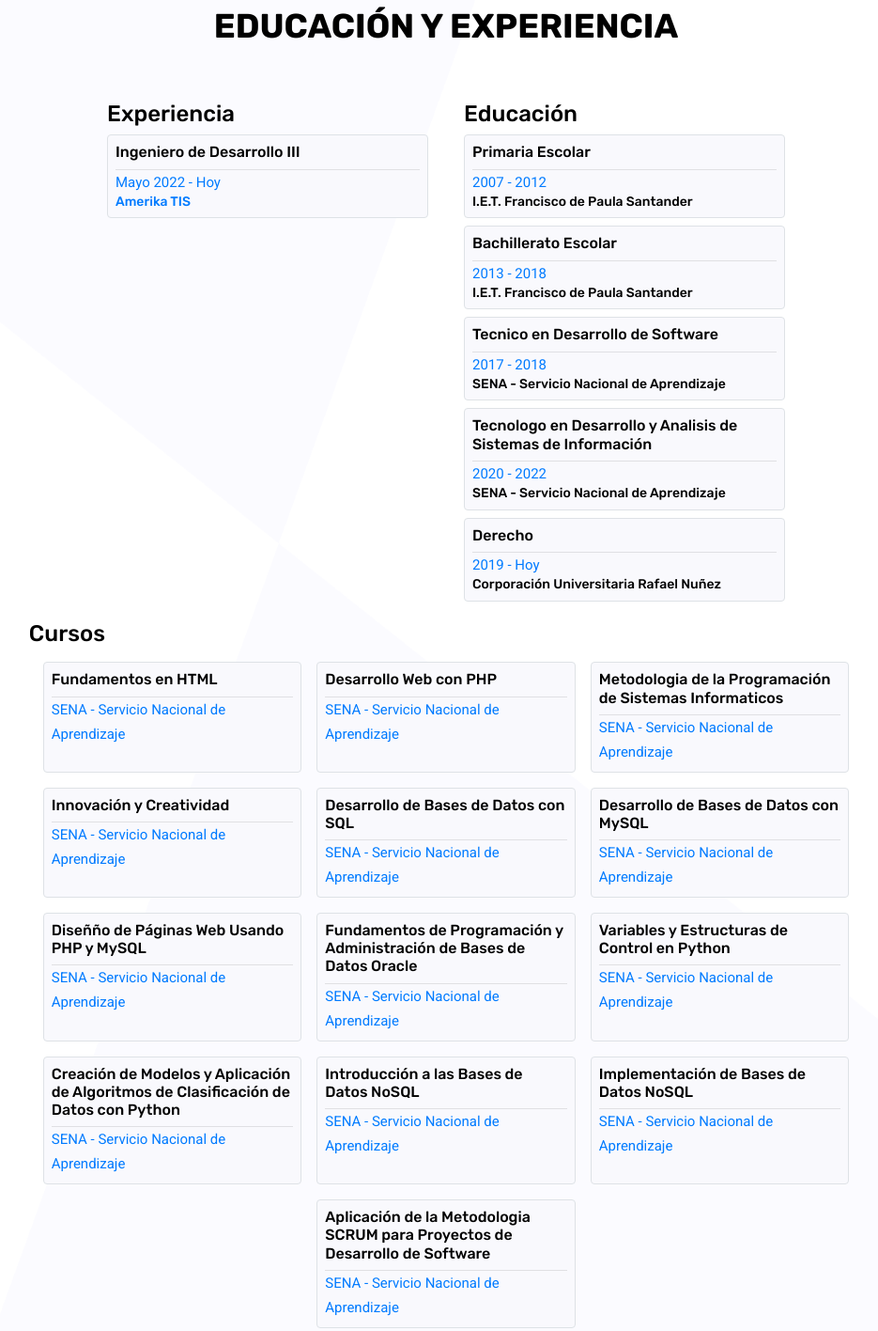
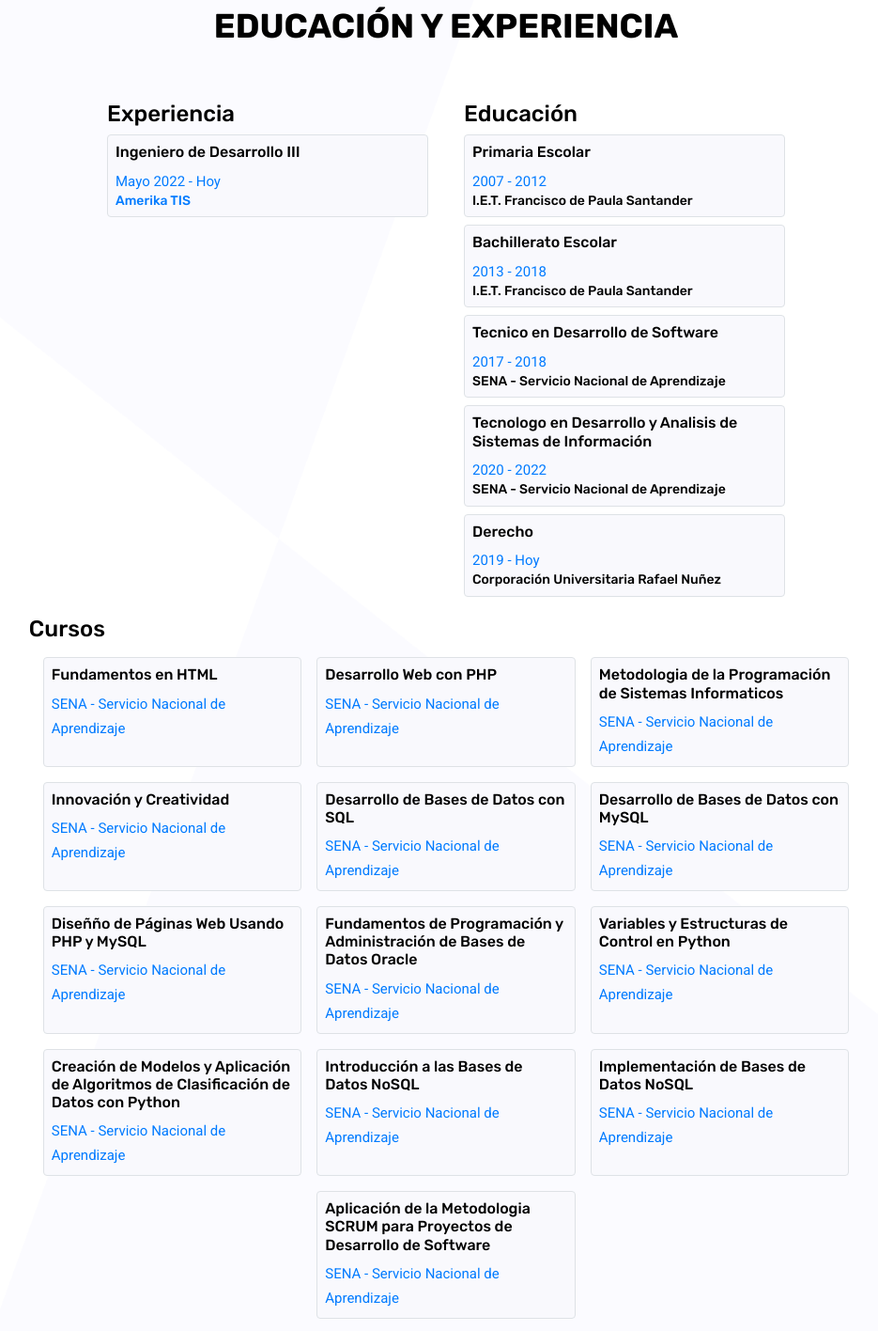
Before and after one commit to CarlosIriarteConsuegra/PortafolioDev, a plain HTML site: page index.html in a window 1280 px wide. Shown: the part 2584-4000 px from the top of the page at 94% size, without its empty margins (165-1100 px from the left). Drawn offline with Linux system fonts and the light colour scheme; some packages are replaced by stand-ins of ours.

Commit message:
Otras mejoras

```diff
--- a/index.html
+++ b/index.html
@@ -339,7 +339,6 @@
 							<div class="row gy-5 gx-4 m-1">
 								<div class="col-sm-12 border rounded p-2 mb-2 text-left feature_item">
 									<h5>Ingeniero de Desarrollo III</h5>
-									<hr class="text-primary my-0">
 									<p class="text-primary mb-0">Mayo 2022 - Hoy</p>
 									<h6 class="mb-0"><a href="https://www.amerikatis.co/">Amerika TIS</a></h6>
 								</div>
@@ -354,31 +353,26 @@
 							<div class="row gy-5 gx-4 m-1">
 								<div class="col-sm-12 border rounded p-2 mb-2 text-left feature_item">
 									<h5>Primaria Escolar</h5>
-									<hr class="text-primary my-0">
 									<p class="text-primary mb-0">2007 - 2012</p>
 									<h6 class="mb-0">I.E.T. Francisco de Paula Santander</h6>
 								</div>
 								<div class="col-sm-12 border rounded p-2 mb-2 text-left feature_item">
 									<h5>Bachillerato Escolar</h5>
-									<hr class="text-primary my-0">
 									<p class="text-primary mb-0">2013 - 2018</p>
 									<h6 class="mb-0">I.E.T. Francisco de Paula Santander</h6>
 								</div>
 								<div class="col-sm-12 border rounded p-2 mb-2 text-left feature_item">
 									<h5>Tecnico en Desarrollo de Software</h5>
-									<hr class="text-primary my-0">
 									<p class="text-primary mb-0">2017 - 2018</p>
 									<h6 class="mb-0">SENA - Servicio Nacional de Aprendizaje</h6>
 								</div>
 								<div class="col-sm-12 border rounded p-2 mb-2 text-left feature_item">
 									<h5>Tecnologo en Desarrollo y Analisis de Sistemas de Información</h5>
-									<hr class="text-primary my-0">
 									<p class="text-primary mb-0">2020 - 2022</p>
 									<h6 class="mb-0">SENA - Servicio Nacional de Aprendizaje</h6>
 								</div>
 								<div class="col-sm-12 border rounded p-2 mb-2 text-left feature_item">
 									<h5>Derecho</h5>
-									<hr class="text-primary my-0">
 									<p class="text-primary mb-0">2019 - Hoy</p>
 									<h6 class="mb-0">Corporación Universitaria Rafael Nuñez</h6>
 								</div>
@@ -394,68 +388,55 @@
 								<h3 class="col-lg-10 col-md-11 display-5 mb-2 m-1">Cursos</h3>
 								<div class="col-lg-3 col-md-5 border rounded p-2 m-2 text-left feature_item">
 									<h5>Fundamentos en HTML</h5>
-									<hr class="text-primary my-0">
 									<p class="text-primary mb-0">SENA - Servicio Nacional de Aprendizaje</p>
 								</div>
 								<div class="col-lg-3 col-md-5 border rounded p-2 m-2 text-left feature_item">
 									<h5>Desarrollo Web con PHP</h5>
-									<hr class="text-primary my-0">
 									<p class="text-primary mb-0">SENA - Servicio Nacional de Aprendizaje</p>
 								</div>
 								<div class="col-lg-3 col-md-5 border rounded p-2 m-2 text-left feature_item">
 									<h5>Metodologia de la Programación de Sistemas Informaticos</h5>
-									<hr class="text-primary my-0">
 									<p class="text-primary mb-0">SENA - Servicio Nacional de Aprendizaje</p>
 								</div>
 								<div class="col-lg-3 col-md-5 border rounded p-2 m-2 text-left feature_item">
 									<h5>Innovación y Creatividad</h5>
-									<hr class="text-primary my-0">
 									<p class="text-primary mb-0">SENA - Servicio Nacional de Aprendizaje</p>
 								</div>
 								<div class="col-lg-3 col-md-5 border rounded p-2 m-2 text-left feature_item">
 									<h5>Desarrollo de Bases de Datos con SQL</h5>
-									<hr class="text-primary my-0">
 									<p class="text-primary mb-0">SENA - Servicio Nacional de Aprendizaje</p>
 								</div>
 								<div class="col-lg-3 col-md-5 border rounded p-2 m-2 text-left feature_item">
 									<h5>Desarrollo de Bases de Datos con MySQL</h5>
-									<hr class="text-primary my-0">
 									<p class="text-primary mb-0">SENA - Servicio Nacional de Aprendizaje</p>
 								</div>
 								<div class="col-lg-3 col-md-5 border rounded p-2 m-2 text-left feature_item">
 									<h5>Diseñño de Páginas Web Usando PHP y MySQL</h5>
-									<hr class="text-primary my-0">
 									<p class="text-primary mb-0">SENA - Servicio Nacional de Aprendizaje</p>
 								</div>
 								<div class="col-lg-3 col-md-5 border rounded p-2 m-2 text-left feature_item">
 									<h5>Fundamentos de Programación y Administración de Bases de Datos Oracle</h5>
-									<hr class="text-primary my-0">
 									<p class="text-primary mb-0">SENA - Servicio Nacional de Aprendizaje</p>
 								</div>
 								<div class="col-lg-3 col-md-5 border rounded p-2 m-2 text-left feature_item">
 									<h5>Variables y Estructuras de Control en Python</h5>
-									<hr class="text-primary my-0">
 									<p class="text-primary mb-0">SENA - Servicio Nacional de Aprendizaje</p>
 								</div>
 								<div class="col-lg-3 col-md-5 border rounded p-2 m-2 text-left feature_item">
 									<h5>Creación de Modelos y Aplicación de Algoritmos de Clasificación de Datos con
 										Python</h5>
-									<hr class="text-primary my-0">
 									<p class="text-primary mb-0">SENA - Servicio Nacional de Aprendizaje</p>
 								</div>
 								<div class="col-lg-3 col-md-5 border rounded p-2 m-2 text-left feature_item">
 									<h5>Introducción a las Bases de Datos NoSQL</h5>
-									<hr class="text-primary my-0">
 									<p class="text-primary mb-0">SENA - Servicio Nacional de Aprendizaje</p>
 								</div>
 								<div class="col-lg-3 col-md-5 border rounded p-2 m-2 text-left feature_item">
 									<h5>Implementación de Bases de Datos NoSQL</h5>
-									<hr class="text-primary my-0">
 									<p class="text-primary mb-0">SENA - Servicio Nacional de Aprendizaje</p>
 								</div>
 								<div class="col-lg-3 col-md-5 border rounded p-2 m-2 text-left feature_item">
 									<h5>Aplicación de la Metodologia SCRUM para Proyectos de Desarrollo de Software</h5>
-									<hr class="text-primary my-0">
 									<p class="text-primary mb-0">SENA - Servicio Nacional de Aprendizaje</p>
 								</div>
 							</div>
```
